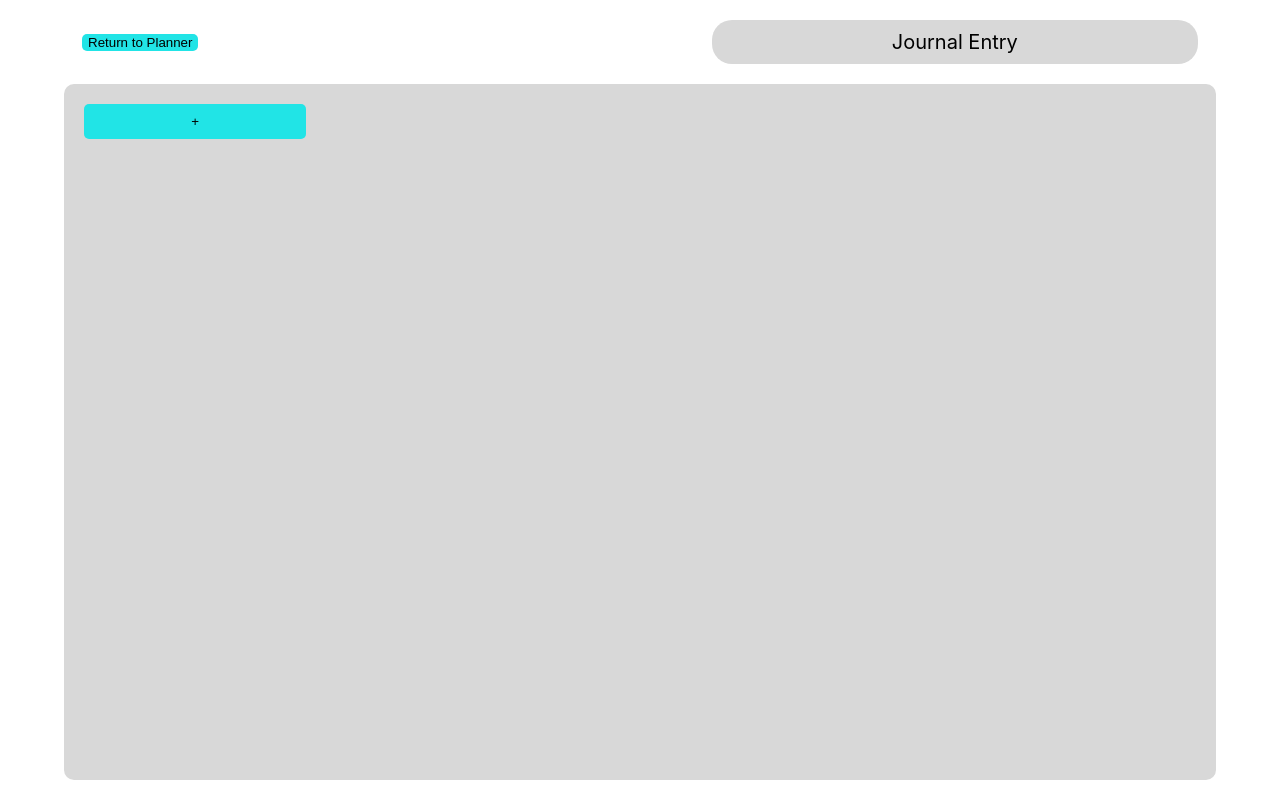
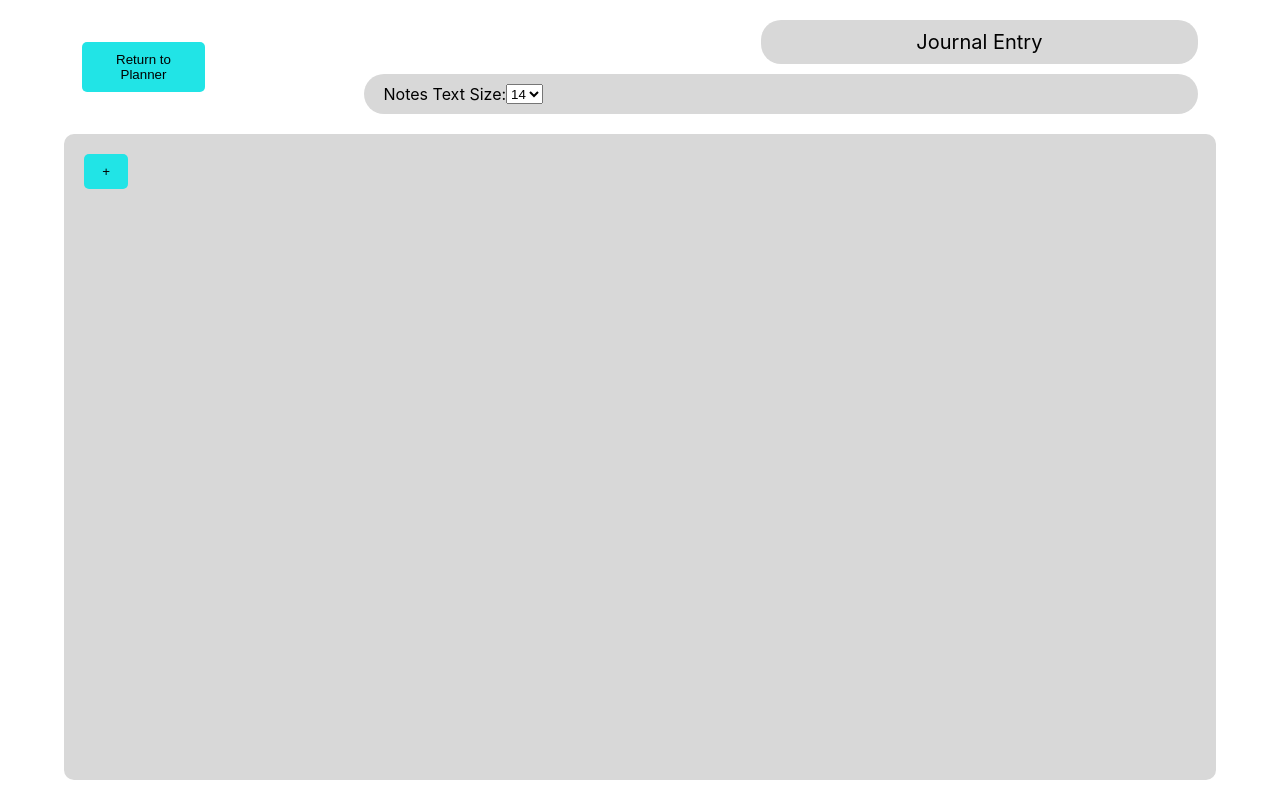
Before and after one commit to gregoryweber/ucsd-cse110-planner-journal, a React (Create React App) app in the folder client/: page / in a window 1280 px wide. Built offline with nearby package versions, Linux system fonts and the light colour scheme.

Commit message:
Added ability to select a section to display

```diff
--- a/client/src/components/Journal-Page.tsx
+++ b/client/src/components/Journal-Page.tsx
@@ -1,3 +1,4 @@
+import React from 'react';
 import { useState } from "react";
 import CreateSection from "./Create-Section"
 
@@ -10,10 +11,20 @@ const JournalPage: React.FC = () => {
 
   let [ sections, setSections ] = useState<Section[]>([]);
   const [ displayCreateSection, setDisplayCreateSection ] = useState(false);
+  const [ textSize, setTextSize ] = useState(14);
+  const [ sectionSelection, setSectionSelection ] = useState<String>()
 
   const handleAddSection = (newSection: Section) => {
     setSections([...sections, newSection]);
     setDisplayCreateSection(false);
+  }
+
+  const handleChangeTextSize = (e: React.ChangeEvent<HTMLSelectElement>) => {
+    setTextSize(Number(e.target.value));
+  };
+
+  const handleSectionSelection = (section: Section) => {
+    setSectionSelection(section.name);
   }
 
   return (
@@ -40,12 +51,20 @@ const JournalPage: React.FC = () => {
       <button style={{
         backgroundColor: "#21e4e6",
         color: "black",
-          padding: '10px, 15px',
+        padding: '10px 15px',
         borderRadius: '5px',
         border: 'none'
       }}>
         Return to Planner
       </button>
+
+      <div style={{
+        display: 'flex',
+        flexDirection: 'column',
+        alignItems: 'flex-end',
+        gap: '10px',
+        width: '100%'
+      }}>
 
         <div style={{
           display: 'flex',
@@ -56,7 +75,6 @@ const JournalPage: React.FC = () => {
           padding: '10px 20px',
           width: "40%"
         }}>
-
           <h1 style={{
             fontSize: '20px',
             fontWeight: 'normal',
@@ -64,6 +82,30 @@ const JournalPage: React.FC = () => {
           }}>
             Journal Entry
           </h1>
+        </div>
+
+        <div style={{
+          display: 'flex',
+          justifyContent: 'flex-start',
+          backgroundColor: '#d8d8d8',
+          borderRadius: '20px',
+          padding: '10px 20px',
+          width: '80%'
+        }}>
+          <h3 style={{
+            fontSize: '16px',
+            fontWeight: 'normal',
+            margin: 0,
+          }}>
+            Notes Text Size:
+          </h3>
+          <select value={textSize} onChange={handleChangeTextSize}>
+            <option value={12}>12</option>
+            <option value={14}>14</option>
+            <option value={16}>16</option>
+            <option value={18}>18</option>
+          </select>
+        </div>
       </div>
     </div>
 
@@ -119,7 +161,8 @@ const JournalPage: React.FC = () => {
             color: 'black',
             padding: '10px',
             borderRadius: '5px',
-            border: 'none'
+            border: 'none',
+            width: '20%',
           }}
           onClick={() => setDisplayCreateSection(!displayCreateSection)}
           >
@@ -145,14 +188,18 @@ const JournalPage: React.FC = () => {
                     borderRadius: '5px',
                     textAlign: 'center',
                   }}
+                  onClick={() => handleSectionSelection(section)}
                 >
                   {section.name}
                   </div>
               ))}
 
-            {/* This div holds the different sections, assign later */}
-
             </div>
+          </div>
+          <div style={{
+            fontSize: textSize
+          }}>
+            {sectionSelection}
           </div>
         </div>
       </div>
```
Lines whose indentation alone changed are shown as unchanged.
